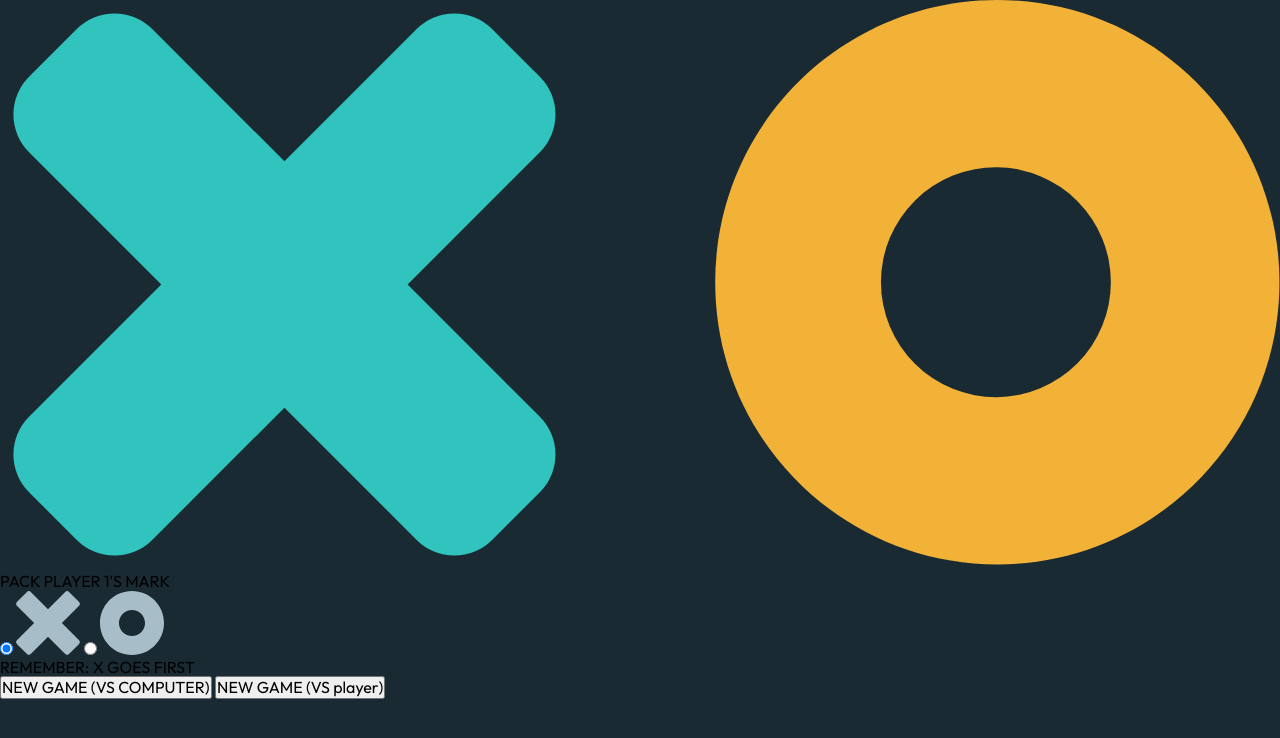
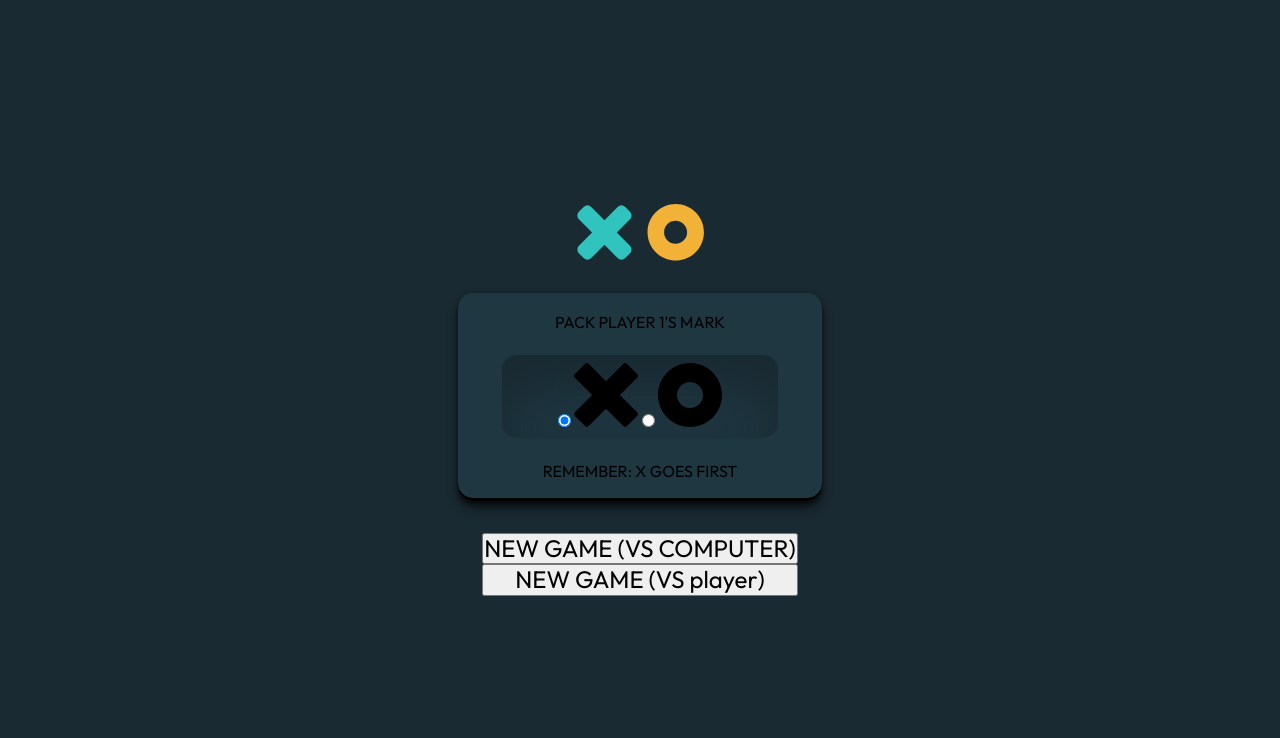
Before and after one commit to SathishSAKA26/TicTacToe-game, a plain HTML site: page index.html in a window 1280 px wide. Drawn offline with Linux system fonts and the light colour scheme.

Commit message:
code added

```diff
--- a/index.html
+++ b/index.html
@@ -84,9 +84,9 @@
                   </svg>
                 </span>
               </label>
-              <p class="goes">REMEMBER: X GOES FIRST</p>
             </div>
           </div>
+          <p class="goes">REMEMBER: X GOES FIRST</p>
         </header>
         <!-- button last  -->
         <div class="last-button">
--- a/styles/style.css
+++ b/styles/style.css
@@ -14,20 +14,26 @@ html {
 }
 
 :root {
-  --clr-light-blue: 178 60% 48%;
-  --clr-light-blue-hover: 178 75% 65%;
-  --clr-orange: 39 88% 58%;
-  --clr-orange-hover: 39 100% 69%;
-  --clr-dark-navy: 202 32% 15%;
-  --clr-navy: 199 35% 19%;
-  --clr-silver: 198 23% 72%;
-  --clr-silver-hover: 197 33% 89%;
+  --clr-light-blue: hsl(178 60% 48%);
+  --clr-light-blue-hover: hsl(178 75% 65%);
+  --clr-orange: hsl(39 88% 58%);
+  --clr-orange-hover: hsl(39 100% 69%);
+  --clr-dark-navy: hsl(202 32% 15%);
+  --clr-navy: hsl(199 35% 19%);
+  --clr-silver: hsl(198 23% 72%);
+  --clr-silver-hover: hsl(197 33% 89%);
   --box-shadow: 0px 22px 12px rgba(0, 0, 0, 0.15);
 }
 
 body {
+  width: 100%;
+  height: 100vh;
+  display: flex;
+  justify-content: center;
+  align-items: center;
   font-family: "Outfit", sans-serif;
-  background-color: hsl(var(--clr-dark-navy));
+  background-color: var(--clr-dark-navy);
+  text-align: center;
 }
 
 /* global css */
@@ -44,3 +50,42 @@ a {
 li {
   list-style: none;
 }
+
+/* game-maun */
+.game-maun {
+  display: flex;
+  flex-direction: column;
+  align-items: center;
+  gap: 2rem;
+}
+
+.logo {
+  width: 35%;
+}
+
+.select-card {
+  border-radius: 15px;
+  padding: 20px;
+  background: var(--clr-navy);
+  box-shadow: rgba(0, 0, 0, 0.4) 0px 2px 4px,
+    rgba(0, 0, 0, 0.9) 0px 7px 13px -3px, rgba(0, 0, 0, 6) 0px -3px 0px inset;
+}
+
+.button-two {
+  padding: 0.5rem 3.5rem;
+  margin: 1.5rem;
+  border: 2px solid black;
+  box-shadow: var(--clr-dark-navy) 0px 30px 60px -12px inset,
+    var(--clr-dark-navy) 0px 30px 60px -12px inset;
+  border: none;
+  border-radius: 15px;
+  gap: 1rem;
+}
+
+/* last button */
+.last-button {
+  display: flex;
+  flex-direction: column;
+  justify-content: center;
+  font-size: 1.5rem;
+}
```
